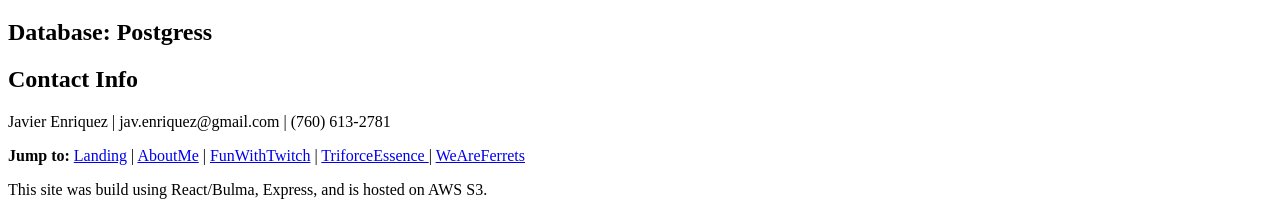
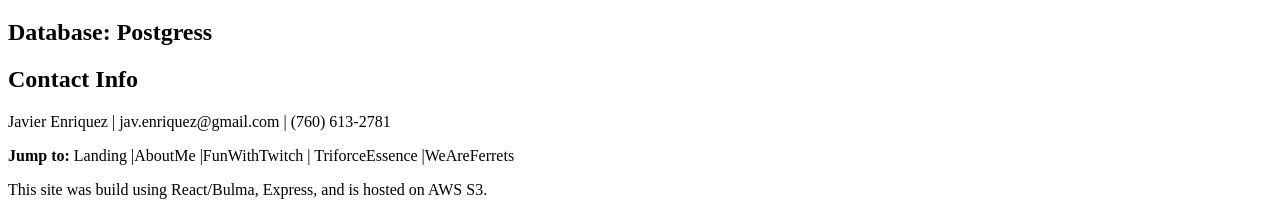
Before and after one commit to enriq018/portfolioSite, a React app: page / in a window 1280 px wide. Shown: the part 7929-8141 px from the top of the page. Built offline with nearby package versions, Linux system fonts and the light colour scheme; the HTML template or start-up script is replaced by a standard one.

Commit message:
move Footer to seperate component

```diff
--- /dev/null
+++ b/react-client/src/Footer.jsx
@@ -0,0 +1,28 @@
+import React from 'react';
+import ReactDOM from 'react-dom';
+
+const moveToLink = (id) => (
+  document.getElementById(id).scrollIntoView(true)
+)
+
+const Footer = () => (
+  <footer className="footer">
+	  <div className="container">
+	    <div className="content has-text-centered">
+	      <h2>Contact Info </h2>
+	      <p> Javier Enriquez | jav.enriquez@gmail.com | (760) 613-2781   </p>
+	      <p> <strong>Jump to: </strong>  <a onClick={()=>moveToLink('Landing')}>Landing</a> |
+	        <a onClick={()=>moveToLink('AboutMe')}>AboutMe</a> |
+	        <a onClick={()=>moveToLink('FunWithTwitch')}>FunWithTwitch</a> |
+	        <a onClick={()=>moveToLink('TriforceEssence')}> TriforceEssence </a> |
+	        <a onClick={()=>moveToLink('WeAreFerrets')}>WeAreFerrets</a>
+	      </p>
+	      <p>
+	        This site was build using React/Bulma, Express, and is hosted on AWS S3.
+	      </p>
+	    </div>
+	  </div>
+  </footer>
+)
+
+export default Footer;
--- a/react-client/src/index.jsx
+++ b/react-client/src/index.jsx
@@ -8,6 +8,8 @@ import ProjectOne from './ProjectOne.jsx';
 import ProjectOneSection from './ProjectOneSection.jsx';
 import ProjectTwo from './ProjectTwo.jsx';
 import ProjectThree from './ProjectThree.jsx';
+import Footer from './Footer.jsx';
+
 
 
 const App = () => (
@@ -19,39 +21,7 @@ const App = () => (
     <ProjectOneSection/>
     <ProjectTwo/>
     <ProjectThree/>
-    <footer className="footer">
-  <div className="container">
-    <div className="content has-text-centered">
-      <h2>Contact Info </h2>
-      <p> Javier Enriquez | jav.enriquez@gmail.com | (760) 613-2781   </p>
-      <p> <strong>Jump to: </strong>  <a href="#Landing">Landing</a> | <a href="#AboutMe">AboutMe</a> | <a href="#FunWithTwitch">FunWithTwitch</a> | <a href="#TriforceEssence"> TriforceEssence </a> | <a href="#WeAreFerrets">WeAreFerrets</a> </p>
-
-
-      <p>
-        This site was build using React/Bulma, Express, and is hosted on AWS S3.
-      </p>
-    </div>
-  </div>
-</footer>
-
-
-
+    <Footer/>
   </div>
 );
 ReactDOM.render(<App />, document.getElementById('app'));
-
-
-{/* <div className="pimg1">
-<div className="ptext">
-  <span className="border">
-    I think...
-  </span>
-</div>
-</div>
-<div className="pimg1">
-<div className="ptext">
-  <span className="border">
-    more stuff
-  </span>
-</div>
-</div> */}
```
